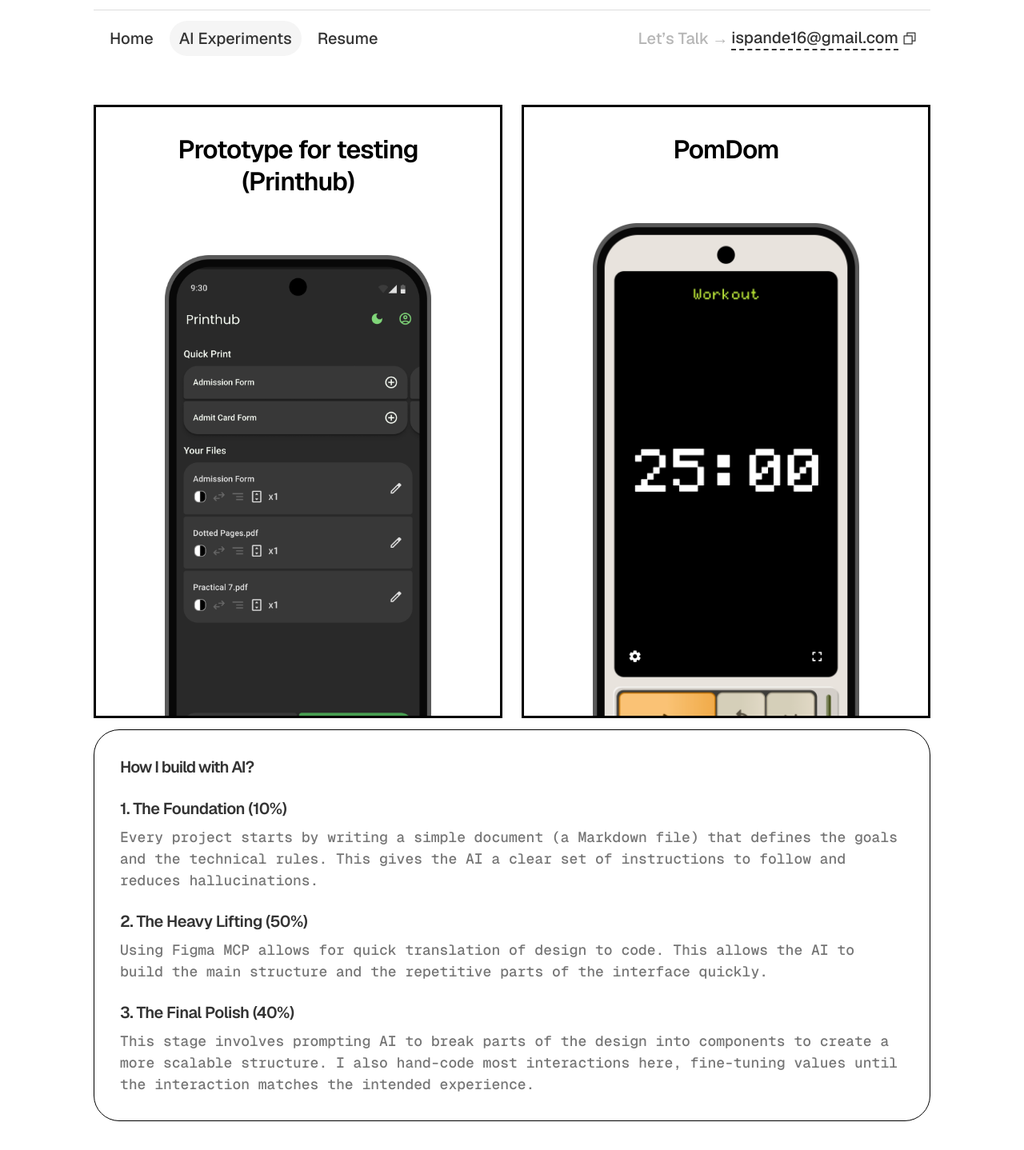
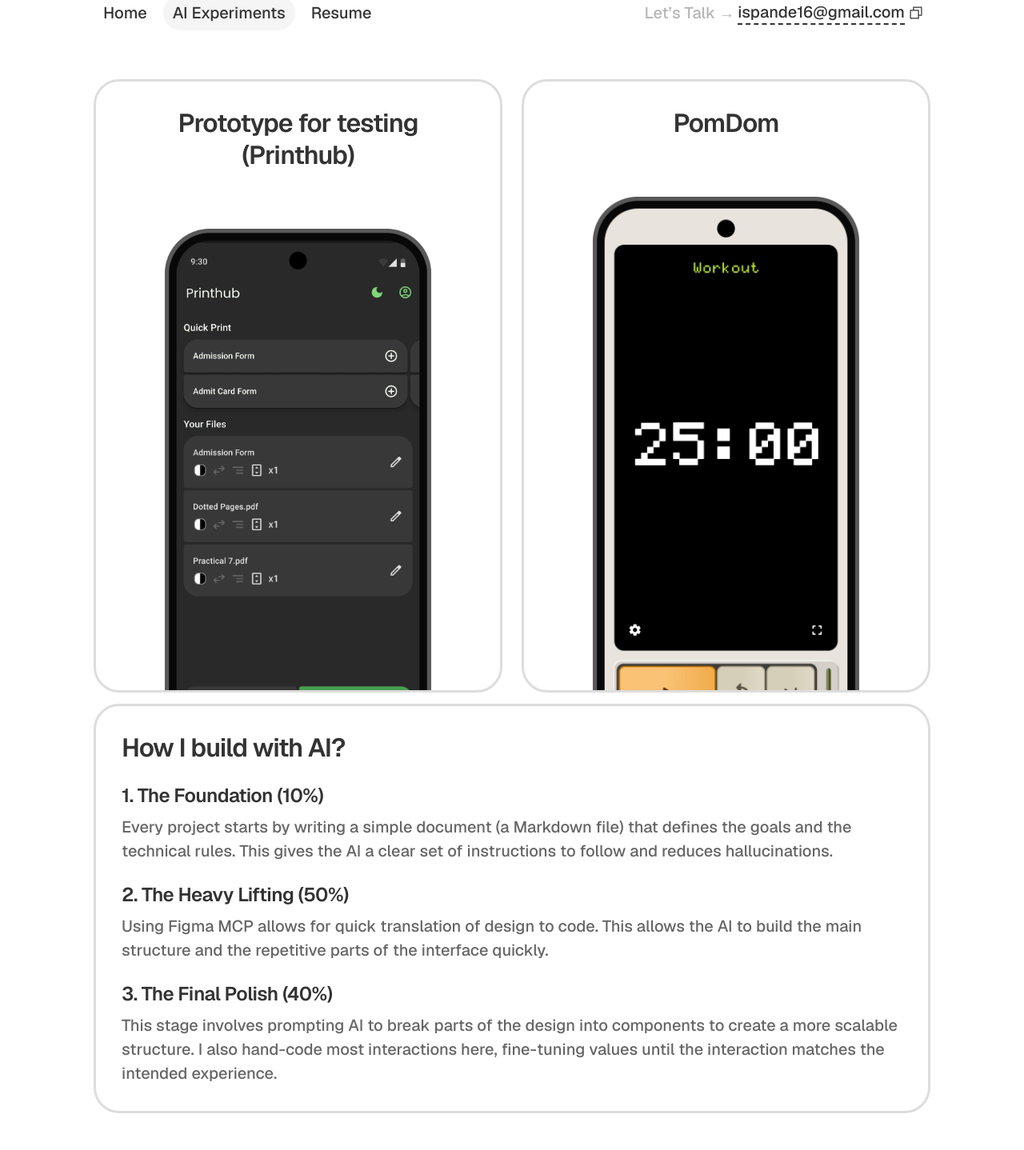
Before and after one commit to IshadP/Portfolio, a Next.js app: page /ai-experiments in a window 1280 px wide. Shown: the part 340-1778 px from the top of the page at 80% size. Built offline with nearby package versions, Linux system fonts and the light colour scheme.

Commit message:
completed major refactoring; moving to case studies

```diff
--- a/app/ai-experiments/page.tsx
+++ b/app/ai-experiments/page.tsx
@@ -13,7 +13,7 @@ export default function AIExperiments() {
 
             {/* ── Main Content ── */}
             <FadeIn>
-                <div className="relative z-10 mx-auto flex w-full bg-bg-primary max-w-(--max-content-width) flex-col gap-[32px] px-4 pt-8 pb-[128px]">
+                <div className="relative z-10 mx-auto flex w-full bg-bg-primary max-w-(--max-content-width) flex-col gap-8 px-4 pb-32">
 
                     {/* ── Navbar ── */}
                     <Navbar />
@@ -38,34 +38,34 @@ export default function AIExperiments() {
                         </div>
 
                         {/* How I Build With AI Card */}
-                        <div className="w-full bg-bg-primary border-[1.978px] border-border-primary rounded-[32px] p-[32px] flex flex-col items-start gap-[24px]">
-                            <h2 className="font-(family-name:--font-geist) font-semibold text-xl text-text-primary tracking-[-1px] w-full">
+                        <div className="w-full bg-bg-primary border-3 border-outline-primary rounded-4xl p-8 flex flex-col items-start gap-6">
+                            <h2 className=" text-h3 text-text-primary tracking-[-1px] w-full">
                                 How I build with AI?
                             </h2>
 
                             <div className="flex flex-col items-start gap-2 w-full">
-                                <h3 className="font-(family-name:--font-geist) font-semibold text-xl text-text-primary tracking-[-0.5px]">
+                                <h3 className=" text-h4 text-text-primary tracking-[-0.5px]">
                                     1. The Foundation (10%)
                                 </h3>
-                                <p className="font-(family-name:--font-geist-mono) font-medium text-lg text-[#757575] leading-normal">
+                                <p className=" text-body text-text-secondary leading-normal">
                                     Every project starts by writing a simple document (a Markdown file) that defines the goals and the technical rules. This gives the AI a clear set of instructions to follow and reduces hallucinations.
                                 </p>
                             </div>
 
                             <div className="flex flex-col items-start gap-2 w-full">
-                                <h3 className="font-(family-name:--font-geist) font-semibold text-xl text-text-primary tracking-[-0.5px]">
+                                <h3 className=" text-h4 text-text-primary tracking-[-0.5px]">
                                     2. The Heavy Lifting (50%)
                                 </h3>
-                                <p className="font-(family-name:--font-geist-mono) font-medium text-lg text-[#757575] leading-normal">
+                                <p className=" text-body text-text-secondary leading-normal">
                                     Using Figma MCP allows for quick translation of design to code. This allows the AI to build the main structure and the repetitive parts of the interface quickly.
                                 </p>
                             </div>
 
                             <div className="flex flex-col items-start gap-2 w-full">
-                                <h3 className="font-(family-name:--font-geist) font-semibold text-xl text-text-primary tracking-[-0.5px]">
+                                <h3 className=" text-h4 text-text-primary tracking-[-0.5px]">
                                     3. The Final Polish (40%)
                                 </h3>
-                                <p className="font-(family-name:--font-geist-mono) font-medium text-lg text-[#757575] leading-normal">
+                                <p className=" text-body text-text-secondary leading-normal">
                                     This stage involves prompting AI to break parts of the design into components to create a more scalable structure. I also hand-code most interactions here, fine-tuning values until the interaction matches the intended experience.
                                 </p>
                             </div>
--- a/app/components/ExperimentCard.tsx
+++ b/app/components/ExperimentCard.tsx
@@ -38,9 +38,9 @@ export default function PrototypeCard({
 
     if (comingSoon) {
         return (
-            <div className="@container relative block w-full aspect-2/3 h-full overflow-hidden rounded-(--radius-card) bg-bg-primary border-3 border-border-card">
+            <div className="@container relative block w-full aspect-2/3 h-full overflow-hidden rounded-4xl bg-bg-primary border-3 border-outline-primary">
                 <div className="flex h-full flex-col items-center justify-center gap-3 px-4">
-                    <h2 className="max-w-[354px] text-h3 text-cs-green-dark text-center whitespace-pre-wrap">
+                    <h2 className="max-w-[354px] text-h3 text-text-primary text-center whitespace-pre-wrap">
                         {title}
                     </h2>
                     <span className="font-geist-mono text-sm font-medium text-text-tertiary tracking-wide uppercase">
@@ -59,15 +59,15 @@ export default function PrototypeCard({
     return (
         <Wrapper
             {...wrapperProps}
-            className="group @container relative block w-full aspect-2/3 h-full overflow-hidden cursor-pointer rounded-(--radius-card) bg-bg-primary border-3 border-border-card"
+            className="group @container relative block w-full aspect-2/3 h-full overflow-hidden cursor-pointer rounded-4xl bg-bg-primary border-3 border-outline-primary"
             initial="rest"
             whileHover="hover"
             whileFocus="hover"
         >
             <div className="relative z-20 flex h-full flex-col">
                 {/* ── Title area ── */}
-                <div className="relative z-40 flex items-center justify-center pt-[33px] px-4">
-                    <h2 className="max-w-[354px] text-h3 text-cs-green-dark text-center whitespace-pre-wrap">
+                <div className="relative z-40 flex items-center justify-center pt-8 px-4">
+                    <h2 className="max-w-[354px] text-h3 text-text-primary text-center whitespace-pre-wrap">
                         {title}
                     </h2>
                 </div>
@@ -90,16 +90,16 @@ export default function PrototypeCard({
             {/* ── "Click to open" pill ── */}
             {isMobile ? (
                 <div className="absolute bottom-6 left-1/2 -translate-x-1/2 bg-bg-primary flex items-center px-4 py-2 rounded-full z-50 shadow-lg border border-outline-primary">
-                    <p className="font-semibold text-text-primary text-center tracking-[-0.03rem] text-sm whitespace-nowrap">
+                    <p className="text-body text-text-primary text-center whitespace-nowrap">
                         Click to open
                     </p>
                 </div>
             ) : (
                 <motion.div
                     variants={pillVariants}
-                    className="absolute bottom-6 left-1/2 -translate-x-1/2 bg-bg-primary flex items-center px-4 py-2 rounded-full z-50 shadow-lg border border-outline-primary"
+                    className="absolute bottom-4 left-1/2 -translate-x-1/2 bg-bg-primary flex items-center px-4 py-2 rounded-full z-50 shadow-lg"
                 >
-                    <p className="font-semibold font-geist text-text-primary text-center tracking-[-0.03rem] text-sm whitespace-nowrap">
+                    <p className="font-semibold leading-normal text-text-primary text-center tracking-tight text-sm whitespace-nowrap">
                         Click to open
                     </p>
                 </motion.div>
--- a/app/components/Footer.tsx
+++ b/app/components/Footer.tsx
@@ -86,7 +86,7 @@ export default function Footer() {
             </div>
 
             {/* Email CTA */}
-            <div className="flex items-center overflow-hidden md:px-4 py-4 ">
+            <div className="flex items-center overflow-hidden py-4 ">
                 <div className="flex items-center gap-2 justify-center overflow-hidden p-2 flex-wrap">
                     <span className="text-label-md-mobile sm:text-label-lg text-text-tertiary">
                         Let’s Talk
--- a/app/components/Navbar.tsx
+++ b/app/components/Navbar.tsx
@@ -46,7 +46,7 @@ export default function Navbar() {
         navLinks.find((link) => link.href === pathname)?.label ?? "Home";
 
     return (
-        <nav className="sticky top-0 z-50 flex flex-col border-t border-outline-primary bg-bg-primary py-3 px-2">
+        <nav className="sticky top-0 z-50 flex flex-col border-t border-outline-primary bg-bg-primary py-3">
             <div className="flex items-center justify-between w-full max-w-(--max-content-width) mx-auto">
                 {/* Mobile Nav (Hamburger + Current Page Label) */}
                 <div className="flex flex-1 items-center gap-2 md:hidden">
--- a/app/components/PdfViewer.tsx
+++ b/app/components/PdfViewer.tsx
@@ -34,7 +34,7 @@ export default function PdfViewer({ fileUrl }: PdfViewerProps) {
     return (
         <div
             ref={containerRef}
-            className="w-full rounded-(--radius-card) border-2 border-border-primary overflow-hidden bg-bg-primary flex flex-col items-center gap-4 p-4 md:p-8"
+            className="w-full rounded-4xl border-3 border-outline-primary overflow-hidden bg-bg-primary flex flex-col items-center gap-4 p-4 md:p-8"
         >
             <Document
                 file={fileUrl}
--- a/app/components/ProjectCard.tsx
+++ b/app/components/ProjectCard.tsx
@@ -72,7 +72,7 @@ export default function ProjectCard({
                 <div className="relative z-40 flex items-center justify-center pt-8 px-4">
                     <motion.h2
                         variants={titleVariants}
-                        className="max-w-[90cqw] font-semibold text-body-mobile sm:text-body text-white text-center tracking-[-0.02rem] leading-normal whitespace-pre-wrap"
+                        className="max-w-[90cqw] font-medium text-h4-mobile sm:text-h4 text-white text-center whitespace-pre-wrap"
                     >
                         {title}
                     </motion.h2>
@@ -132,7 +132,7 @@ export default function ProjectCard({
                 variants={pillVariants}
                 className="absolute bottom-4 left-1/2 -translate-x-1/2 bg-bg-primary flex items-center px-4 py-2 rounded-full z-50 shadow-lg"
             >
-                <p className="font-semibold leading-normal text-black text-center tracking-tight text-sm whitespace-nowrap">
+                <p className="font-semibold leading-normal text-text-primary text-center tracking-tight text-sm whitespace-nowrap">
                     Click to open
                 </p>
             </motion.div>
--- a/app/page.tsx
+++ b/app/page.tsx
@@ -55,7 +55,7 @@ export default function Home() {
 
       {/* ── Main Content ── */}
       <FadeIn>
-        <div className="relative z-10 mx-auto flex w-full bg-bg-primary max-w-(--max-content-width) flex-col gap-6 px-4 pt-8">
+        <div className="relative z-10 mx-auto flex w-full bg-bg-primary max-w-(--max-content-width) flex-col gap-6 px-4">
           {/* ── Navbar ── */}
           <Navbar />
 
--- a/app/printhub/page.tsx
+++ b/app/printhub/page.tsx
@@ -66,7 +66,7 @@ export default function PrintHubCaseStudy() {
 
             {/* ── Main Content ── */}
             <FadeIn>
-                <div className="relative z-10 mx-auto flex w-full bg-bg-primary max-w-(--max-content-width) flex-col gap-8 px-4 pt-8 pb-32">
+                <div className="relative z-10 mx-auto flex w-full bg-bg-primary max-w-(--max-content-width) flex-col gap-8 px-4 pb-32">
 
                     {/* ── Navbar ── */}
                     <Navbar />
--- a/app/youtube/page.tsx
+++ b/app/youtube/page.tsx
@@ -74,7 +74,7 @@ export default function YouTubeCaseStudy() {
 
             {/* ── Main Content ── */}
             <FadeIn>
-                <div className="relative z-10 mx-auto flex w-full bg-bg-primary max-w-(--max-content-width) flex-col gap-8 px-4 pt-8 pb-32">
+                <div className="relative z-10 mx-auto flex w-full bg-bg-primary max-w-(--max-content-width) flex-col gap-8 px-4 pb-32">
                     {/* ── Navbar ── */}
                     <Navbar />
 
```
Also changed, not shown: app/resume/page.tsx (+4 -4 lines).
